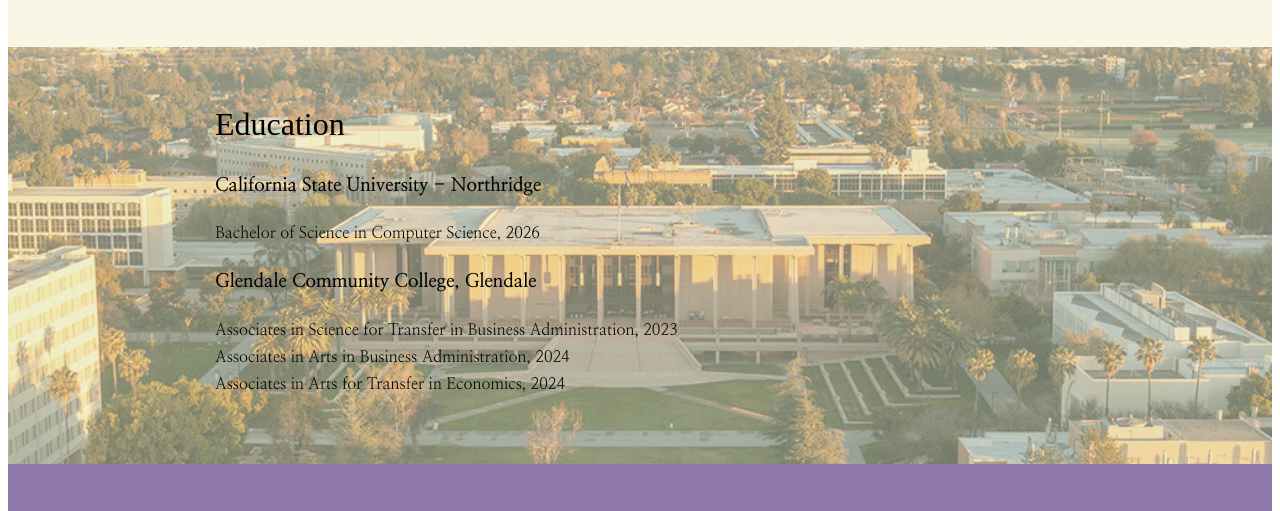
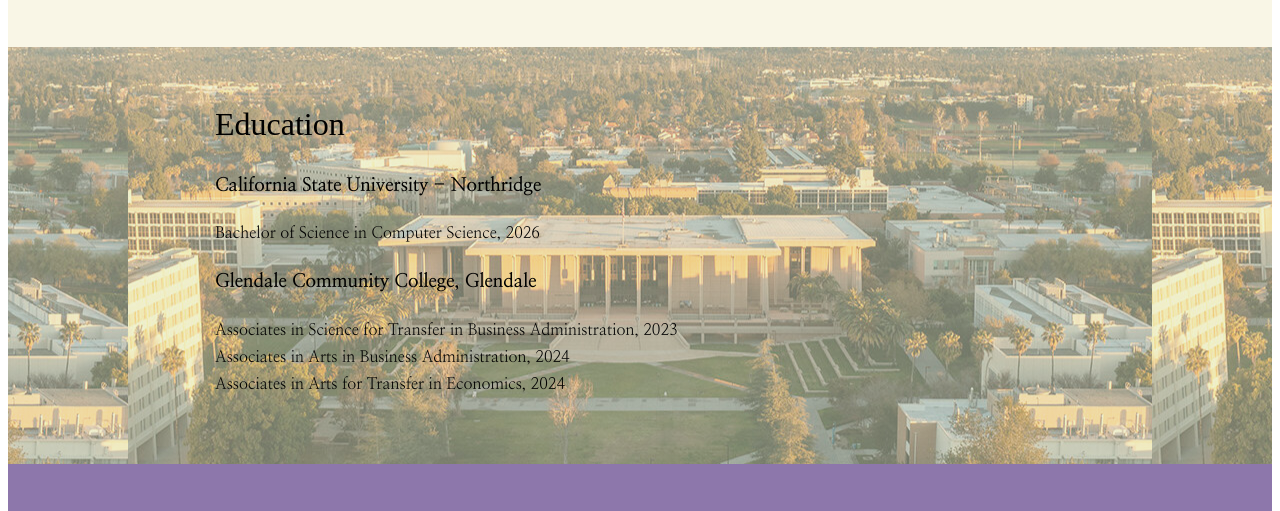
Before and after one commit to XioGamez/comp484-hw8, a plain HTML site: page index.html in a window 1280 px wide. Shown: the part 1569-2080 px from the top of the page. Drawn offline with Linux system fonts and the light colour scheme; a web font is replaced by a local one.

Commit message:
add image background css

```diff
--- a/css/styles.css
+++ b/css/styles.css
@@ -117,13 +117,8 @@
 
 /* Education */
 .education {
-    background: linear-gradient(
-            rgba(225, 234, 205, 0.5),
-            rgba(225, 234, 205, 0.5)
-    ),url("../images/csun.jpeg");
     background-size: cover;
-    background-position: center;
-    background-attachment: fixed;
+    background: linear-gradient(rgba(225, 234, 205, 0.5), rgba(225, 234, 205, 0.5)), url("../images/csun.jpeg") fixed center;
 }
 
 /* Profile */
```
